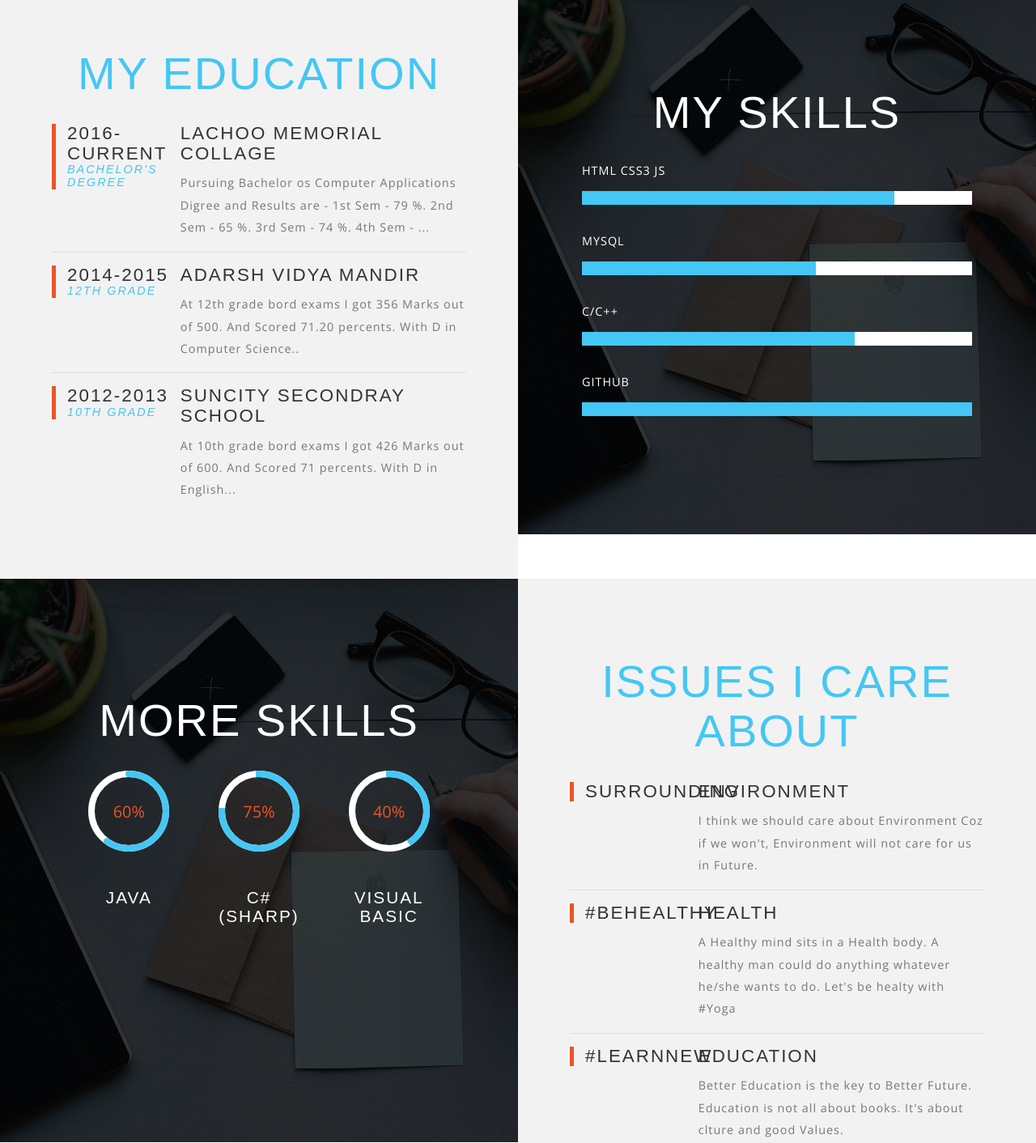
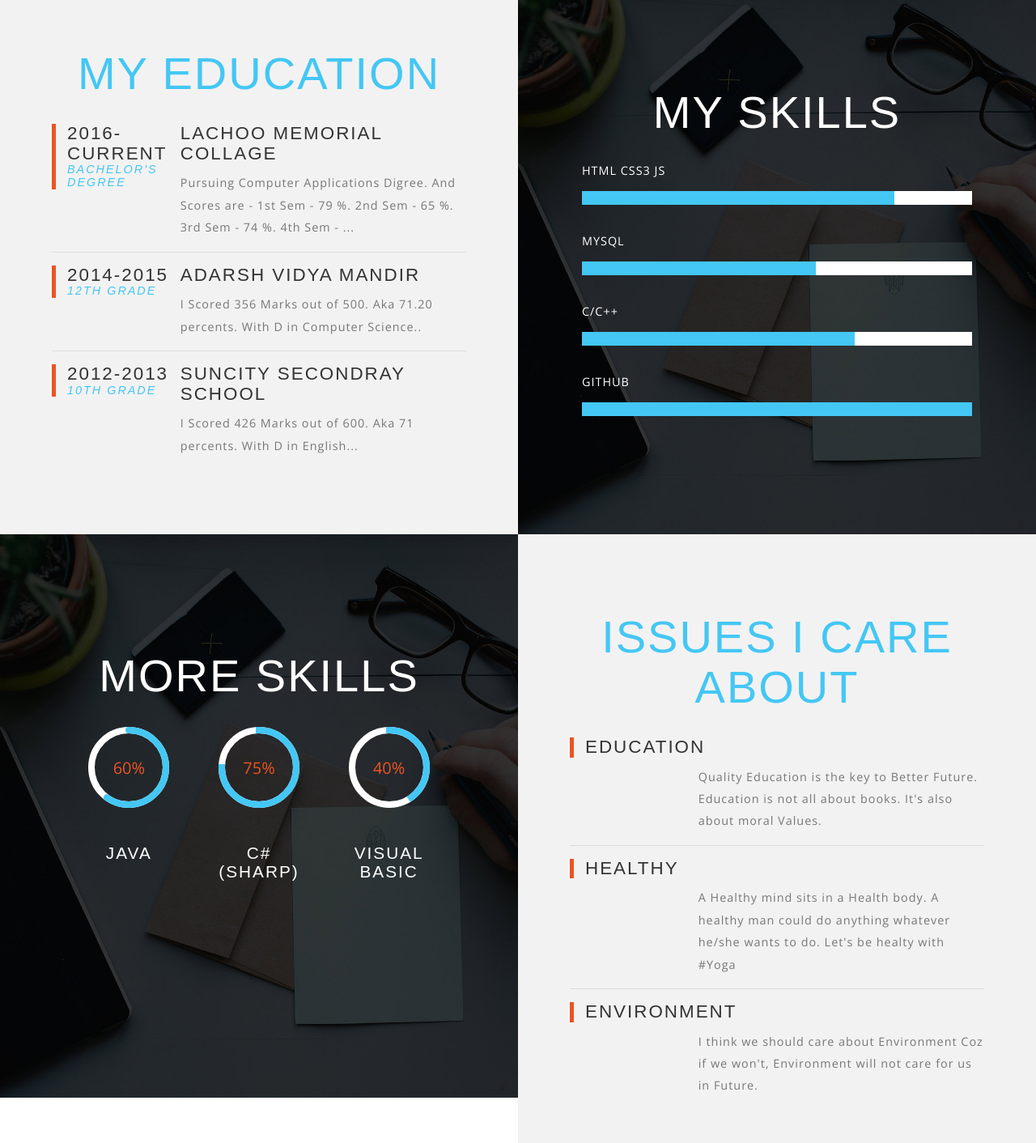
Before and after one commit to Ramjivan/g1, a plain HTML site: page index.html in a window 1280 px wide. Shown: the part 1580-2992 px from the top of the page at 81% size. Drawn offline with nearby package versions, Linux system fonts and the light colour scheme; a web font is replaced by a local one.

Commit message:
edu and issue update

```diff
--- a/index.html
+++ b/index.html
@@ -9,7 +9,7 @@
 <meta name="viewport" content="width=device-width, initial-scale=1">
 <meta http-equiv="Content-Type" content="text/html; charset=utf-8" />
 <meta name="keywords" content="Ramjivan, Ramjivan Jangid, Ramjivan's Resume, Ramjivan's Website, Jivan, G1, Jangid, Jangid Boy" />
-<meta name="description" content="Welcome to Ramjivan Jangid's Site. He is a  student of BCA at Lachoo Memorial Collage of Science and Technology and loves Programming.">
+<meta name="description" content="Ramjivan Jangid is studing BCA at Lachoo Memorial Collage of Science and Technology. And trying some Projects apart from studis like this site. He Loves Programming, And have a good knowlege of Web technologies-(HTML,CSS,Jscript,PHP) and object oriented Programming languages-(C++, JAVA,C#). The site is as a Resume of Ramjivan.">
 <script type="application/x-javascript"> addEventListener("load", function() { setTimeout(hideURLbar, 0); }, false);
 		function hideURLbar(){ window.scrollTo(0,1); } </script>
 <!-- //for-mobile-apps -->
@@ -198,6 +198,7 @@
 					<div class="w3ls-agile-left-info">
 						<!-- Place this tag where you want the button to render. -->
 						<a class="github-button" href="https://github.com/Ramjivan" data-style="mega" data-count-href="/Ramjivan/followers" data-count-api="/users/Ramjivan#followers" data-count-aria-label="# followers on GitHub" aria-label="Follow @Ramjivan on GitHub">Follow @Ramjivan</a>
+
 					</div>
 
 
@@ -220,7 +221,7 @@
 				     </div>
 					 <div class="education-agile-w3l-info">
 					       <h4>Lachoo Memorial Collage</h4>
-						   <p>Pursuing Bachelor os Computer Applications Digree and Results are - 1st Sem - 79 %. 2nd Sem - 65 %. 3rd Sem - 74 %. 4th Sem - ... </p>
+						   <p>Pursuing Computer Applications Digree. And Scores are - 1st Sem - 79 %. 2nd Sem - 65 %. 3rd Sem - 74 %. 4th Sem - ... </p>
 
 				     </div>
 				      <div class="clearfix"></div>
@@ -232,7 +233,7 @@
 				     </div>
 					 <div class="education-agile-w3l-info">
 					       <h4>Adarsh Vidya Mandir</h4>
-						   <p>At 12th grade bord exams I got 356 Marks out of 500. And Scored 71.20 percents. With D in Computer Science..</p>
+						   <p>I Scored 356 Marks out of 500. Aka 71.20 percents. With D in Computer Science..</p>
 
 				     </div>
 				      <div class="clearfix"></div>
@@ -244,7 +245,7 @@
 				     </div>
 					 <div class="education-agile-w3l-info">
 					       <h4>Suncity Secondray School</h4>
-						<p>At 10th grade bord exams I got 426 Marks out of 600. And Scored 71 percents. With D in English...</p>
+						<p>I Scored 426 Marks out of 600. Aka 71 percents. With D in English...</p>
 
 				     </div>
 				      <div class="clearfix"></div>
@@ -293,31 +294,32 @@
 			  <div class="education-agile-grids">
 				  <div class="education-agile-w3l">
 				     <div class="education-agile-w3l-year">
-					       <h4>Surrounding</h4>
+					       <h4>Education</h4>
 				     </div>
 					 <div class="education-agile-w3l-info">
-					       <h4>Environment</h4>
-						   <p>I think we should care about Environment Coz if we won't, Environment will not care for us in Future. </p>
+						   <h4><br></h4>
+							<p>Quality Education is the key to Better Future. Education is not all about books. It's also about moral Values.</p>
+
 				     </div>
 				      <div class="clearfix"></div>
 				  </div>
 				  <div class="education-agile-w3l two">
 				     <div class="education-agile-w3l-year">
-					       <h4>#BeHealthy</h4>
+					       <h4>Healthy</h4>
 				     </div>
 					 <div class="education-agile-w3l-info">
-					       <h4>Health</h4>
+					       <h4><br></h4>
 						   <p>A Healthy mind sits in a Health body. A healthy man could do anything whatever he/she wants to do. Let's be healty with #Yoga</p>
 				     </div>
 				      <div class="clearfix"></div>
 				  </div>
 				  <div class="education-agile-w3l">
 				     <div class="education-agile-w3l-year">
-					       <h4>#LearnNew</h4>
+					       <h4>Environment</h4>
 				     </div>
 					 <div class="education-agile-w3l-info">
-					       <h4>Education</h4>
-							<p>Better Education is the key to Better Future. Education is not all about books. It's about clture and good Values.</p>
+					    <h4><br></h4>
+						   <p>I think we should care about Environment Coz if we won't, Environment will not care for us in Future. </p>
 				     </div>
 				      <div class="clearfix"></div>
 				  </div>
```
